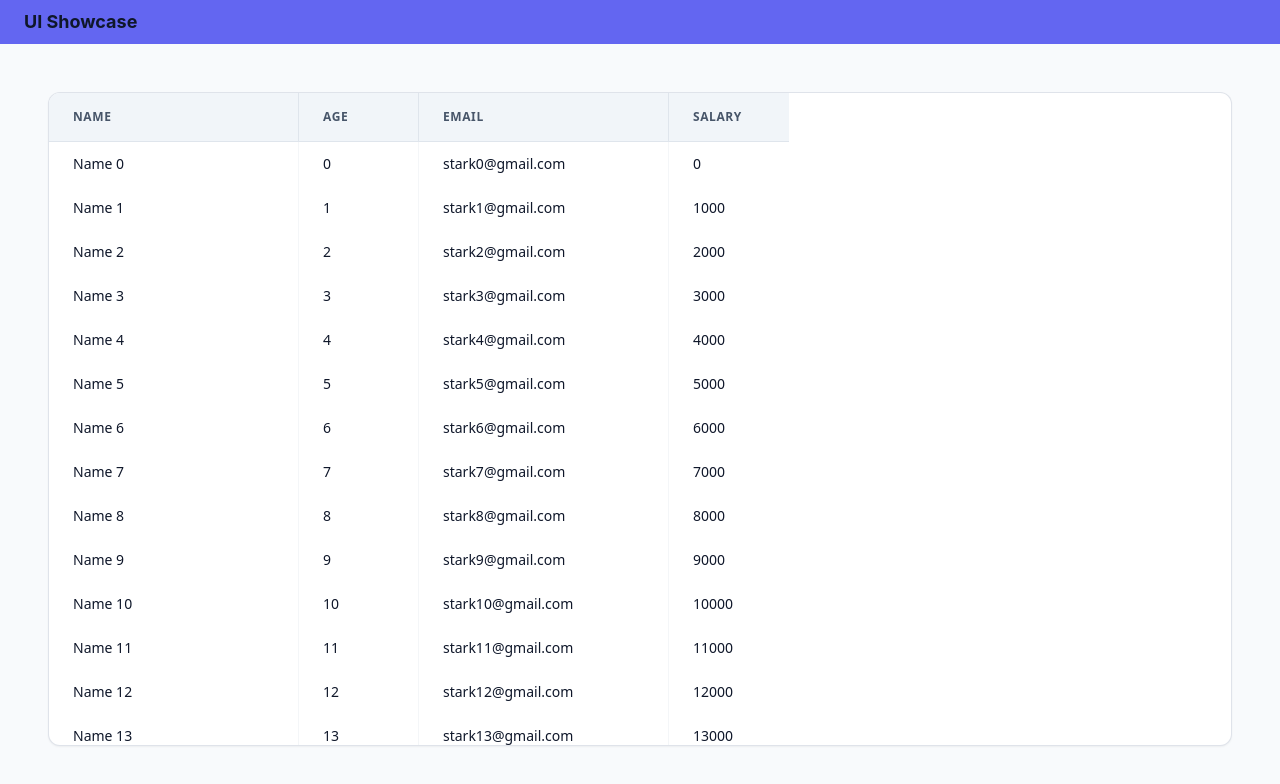
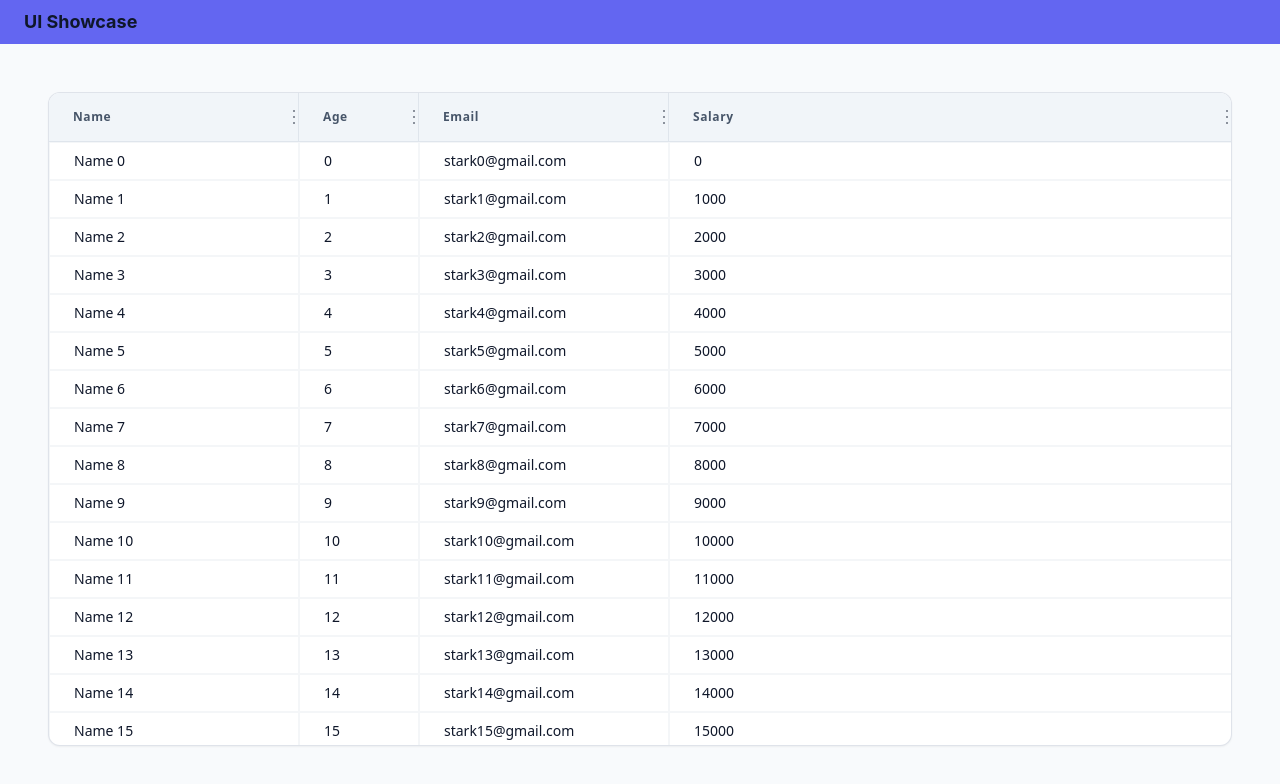
Before and after one commit to esurajpandey/edu-platform-frontend, a Next.js app: page /show-case in a window 1280 px wide. Shown: the top 784 px of the page. Built offline with nearby package versions, Linux system fonts and the light colour scheme; no server answers.

Commit message:
drag icon added with drag logic

```diff
--- /dev/null
+++ b/src/components/ui/DataGrid/icons/drag.tsx
@@ -0,0 +1,18 @@
+import React from 'react';
+
+export const DragIcon = (props: React.SVGProps<SVGSVGElement>) => {
+  return (
+    <svg
+      width="8"
+      height="24"
+      viewBox="0 0 8 24"
+      fill="none"
+      className={`text-text/60 ${props.className || ''}`}
+      {...props}
+    >
+      <circle cx="4" cy="6" r="1" fill="currentColor" />
+      <circle cx="4" cy="12" r="1" fill="currentColor" />
+      <circle cx="4" cy="18" r="1" fill="currentColor" />
+    </svg>
+  );
+};
--- /dev/null
+++ b/src/components/ui/DataGrid/icons/index.ts
@@ -0,0 +1 @@
+export { DragIcon as default } from './drag';
--- a/src/components/ui/DataGrid/index.tsx
+++ b/src/components/ui/DataGrid/index.tsx
@@ -2,6 +2,7 @@ import { useMemo } from 'react';
 import { GridProps } from './type';
 import { getColumnDef } from './config';
 import { useReactTable, getCoreRowModel, flexRender } from '@tanstack/react-table';
+import DragIcon from './icons';
 
 const DataGrid = ({ header = [], dataset = [], isLoading = false }: GridProps) => {
   const columns = useMemo(() => getColumnDef(header), [header]);
@@ -29,11 +30,8 @@ const DataGrid = ({ header = [], dataset = [], isLoading = false }: GridProps) =
         <div className="flex-grow overflow-auto relative custom-scrollbar">
           <table
             style={{
-              /* CRITICAL FOR PRECISION:
-                - table.getCenterTotalSize() provides the exact pixel sum of all columns.
-                - This ensures horizontal scroll triggers correctly when columns expand.
-              */
-              width: table.getCenterTotalSize(),
+              width: '100%',
+              minWidth: table.getCenterTotalSize(),
               tableLayout: 'fixed',
               borderCollapse: 'separate',
               borderSpacing: 0,
@@ -43,15 +41,16 @@ const DataGrid = ({ header = [], dataset = [], isLoading = false }: GridProps) =
             <thead className="sticky top-0 z-30">
               {table.getHeaderGroups().map((headerGroup) => (
                 <tr key={headerGroup.id}>
-                  {headerGroup.headers.map((header) => {
+                  {headerGroup.headers.map((header, index) => {
+                    const isLastColumn = index === headerGroup.headers.length - 1;
                     return (
                       <th
                         key={header.id}
                         style={{
-                          width: header.getSize(), // Returns pixel value
+                          width: isLastColumn ? 'auto' : header.getSize(),
                           position: 'relative',
                         }}
-                        className="px-6 py-4 text-xs font-bold uppercase tracking-wider text-textLight border-b border-r border-textMuted/20 last:border-r-0 bg-surfaceSoft shadow-[0_1px_0_0_rgba(var(--color-text-muted),0.1)]"
+                        className="px-6 py-4 text-xs font-bold capitalize tracking-wider text-textLight border-b border-r border-textMuted/20 last:border-r-0 bg-surfaceSoft shadow-[0_1px_0_0_rgba(var(--color-text-muted),0.1)]"
                       >
                         <div className="truncate">
                           {header?.isPlaceholder
@@ -64,10 +63,11 @@ const DataGrid = ({ header = [], dataset = [], isLoading = false }: GridProps) =
                           <div
                             onMouseDown={header.getResizeHandler()}
                             onTouchStart={header.getResizeHandler()}
-                            className={`absolute right-0 top-0 h-full w-1 cursor-col-resize select-none touch-none z-10
-                              hover:bg-primary/50 transition-colors
-                              ${header.column.getIsResizing() ? 'bg-primary w-1' : 'bg-transparent'}`}
-                          />
+                            className={`absolute right-0 top-0 h-full flex items-center justify-center cursor-col-resize select-none touch-none z-10
+      ${header.column.getIsResizing() ? 'bg-text/20' : 'bg-transparent hover:bg-text/10'}`}
+                          >
+                            <DragIcon />
+                          </div>
                         )}
                       </th>
                     );
@@ -80,16 +80,17 @@ const DataGrid = ({ header = [], dataset = [], isLoading = false }: GridProps) =
               {table.getRowModel().rows.map((row) => (
                 <tr
                   key={row.id}
-                  className="hover:bg-primaryLight/5 transition-colors duration-150 group"
+                  className="hover:bg-textMuted/10 transition-colors duration-200 group"
                 >
-                  {row.getVisibleCells().map((cell) => {
+                  {row.getVisibleCells().map((cell, index) => {
+                    const isLastColumn = index === row.getVisibleCells().length - 1;
                     return (
                       <td
                         key={cell.id}
                         style={{
-                          width: cell.column.getSize(),
+                          width: isLastColumn ? 'auto' : cell.column.getSize(),
                         }}
-                        className="px-6 py-3 text-sm text-text border-r border-textMuted/10 last:border-r-0 whitespace-nowrap overflow-hidden text-ellipsis"
+                        className="px-6 py-2 text-sm text-text border border-textMuted/10 last:border-r-0 whitespace-nowrap overflow-hidden text-ellipsis"
                       >
                         {flexRender(cell.column.columnDef.cell, cell.getContext())}
                       </td>
```
